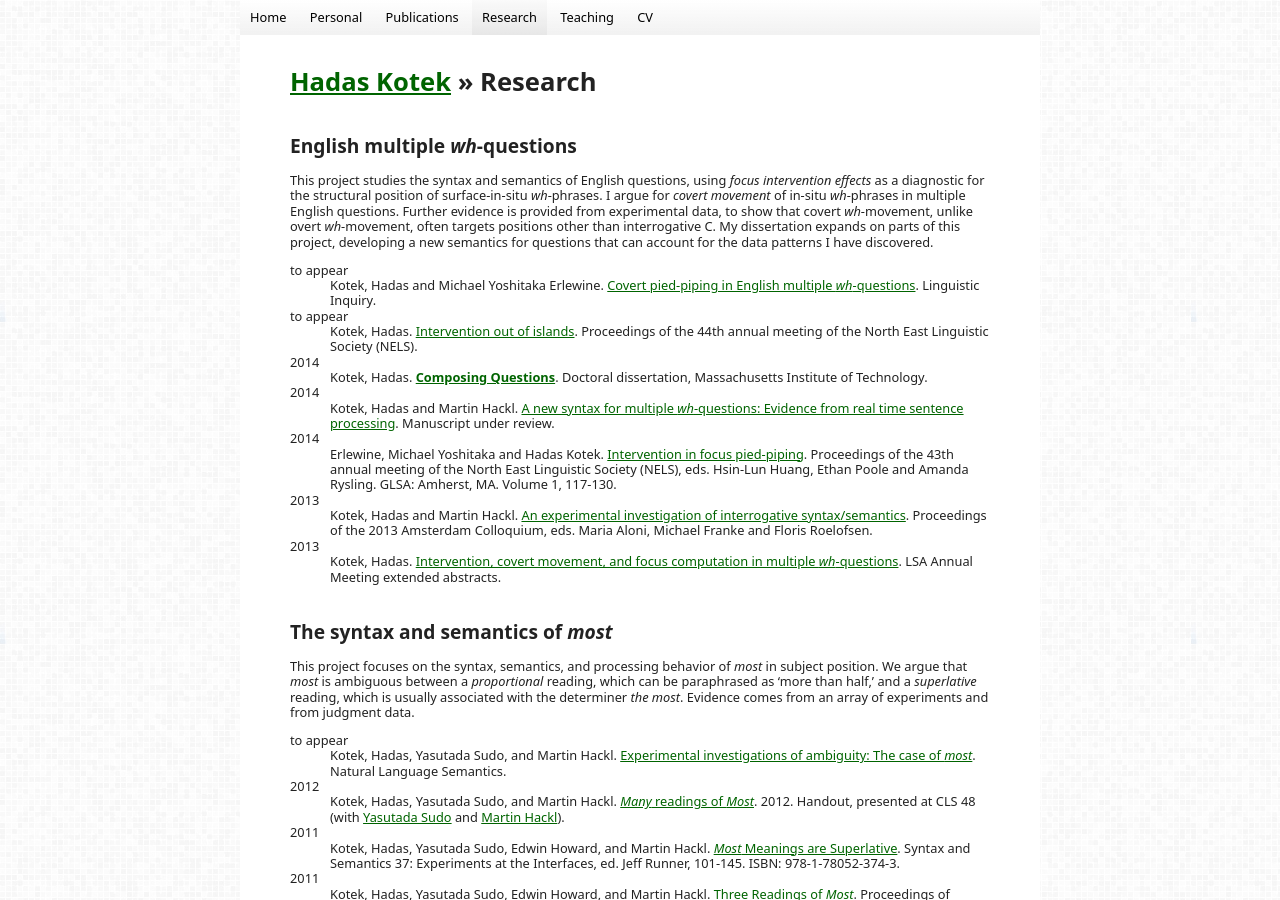
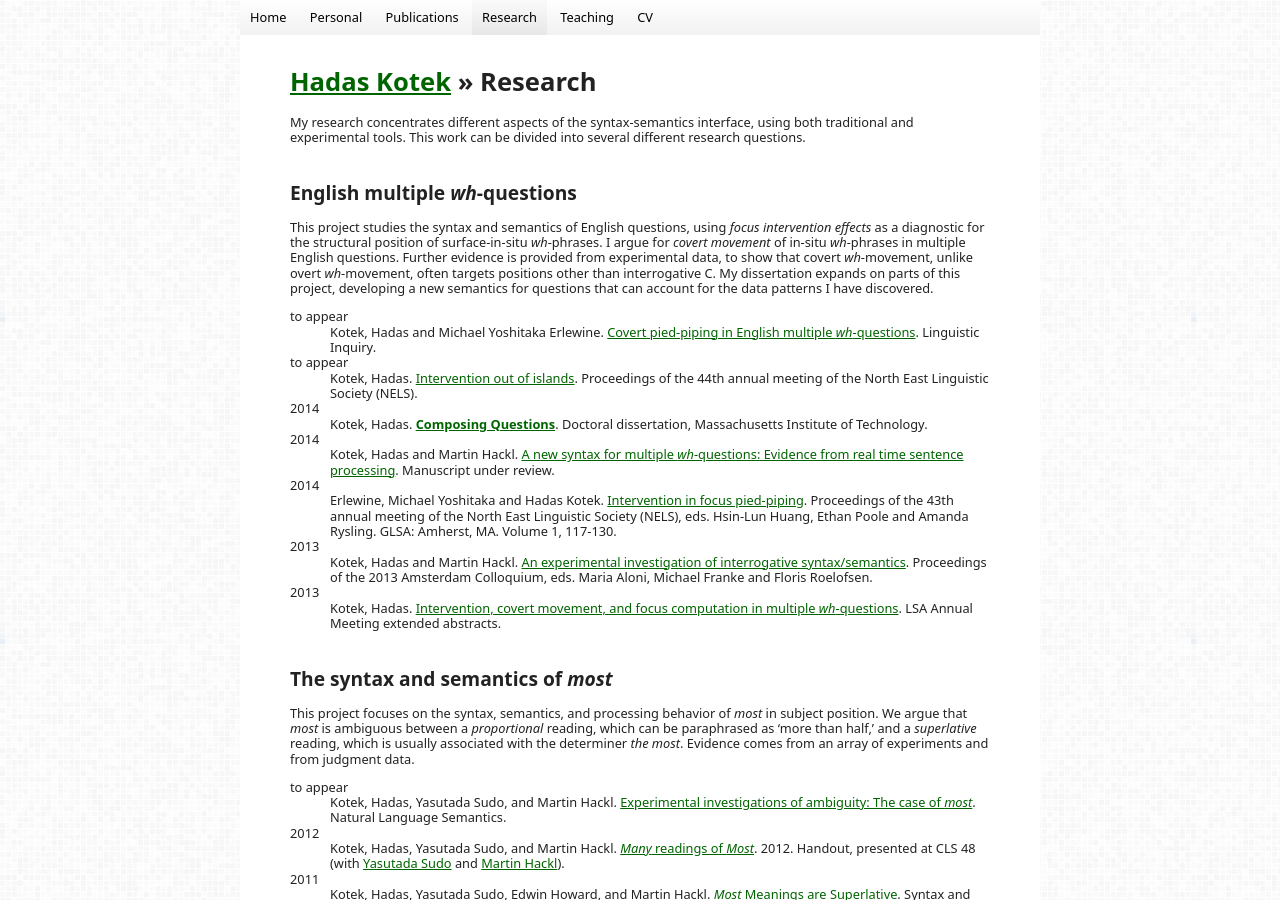
Before and after one commit to hkotek/hkotek.com, a Jekyll site: the page built from research.md, in a window 1280 px wide and 900 px high. Built offline with Jekyll 4.4.1, drawn with Linux system fonts in a browser that asks for light colours.

Commit message:
research summary

```diff
--- a/research.md
+++ b/research.md
@@ -2,6 +2,9 @@
 layout: default
 title: Research
 ---
+
+My research concentrates different aspects of the syntax-semantics interface, using both traditional and experimental tools. This work can be divided into several different research questions.
+
 
 English multiple *wh*-questions
 -------------------------------
```
